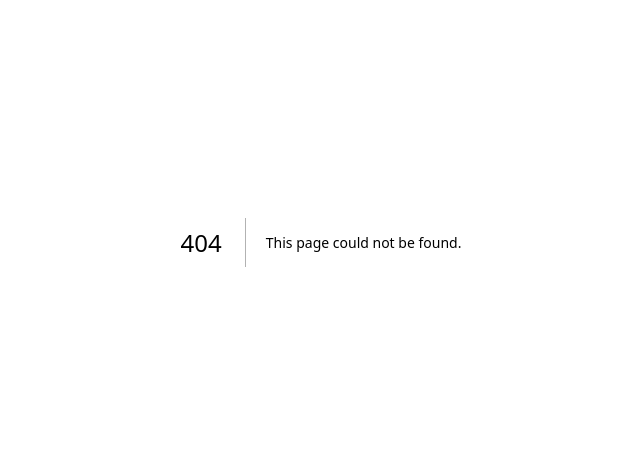
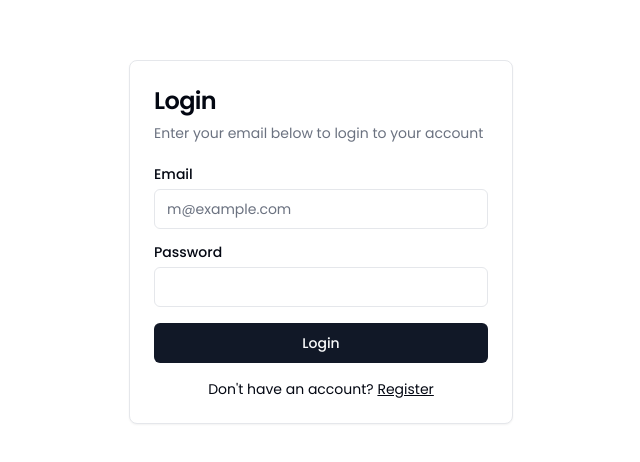
Before and after one commit to Shm-Rsuf/edu-vantage, a Next.js app: page /login in a window 1280 px wide. Before the commit this address had no page. Shown: the part 158-620 px from the top of the page, without its empty margins (319-959 px from the left). Built offline with nearby package versions, Linux system fonts and the light colour scheme.

Commit message:
next autx beta virsion and login added

```diff
--- /dev/null
+++ b/app/api/auth/[...nextauth]/route.js
@@ -0,0 +1,2 @@
+import { handlers } from "@/auth";
+export const { GET, POST } = handlers;
--- /dev/null
+++ b/app/login/_components/login-form.jsx
@@ -0,0 +1,56 @@
+import Link from "next/link";
+
+import { Button } from "@/components/ui/button";
+import {
+  Card,
+  CardContent,
+  CardDescription,
+  CardHeader,
+  CardTitle,
+} from "@/components/ui/card";
+import { Input } from "@/components/ui/input";
+import { Label } from "@/components/ui/label";
+
+export function LoginForm() {
+  return (
+    <Card className="mx-auto max-w-sm w-full">
+      <CardHeader>
+        <CardTitle className="text-2xl">Login</CardTitle>
+        <CardDescription>
+          Enter your email below to login to your account
+        </CardDescription>
+      </CardHeader>
+      <CardContent>
+        <div className="grid gap-4">
+          <div className="grid gap-2">
+            <Label htmlFor="email">Email</Label>
+            <Input
+              id="email"
+              type="email"
+              placeholder="m@example.com"
+              required
+            />
+          </div>
+          <div className="grid gap-2">
+            <div className="flex items-center">
+              <Label htmlFor="password">Password</Label>
+              {/* <Link href="#" className="ml-auto inline-block text-sm underline">
+                Forgot your password?
+              </Link> */}
+            </div>
+            <Input id="password" type="password" required />
+          </div>
+          <Button type="submit" className="w-full">
+            Login
+          </Button>
+        </div>
+        <div className="mt-4 text-center text-sm">
+          Don&apos;t have an account?{" "}
+          <Link href="register" className="underline">
+            Register
+          </Link>
+        </div>
+      </CardContent>
+    </Card>
+  );
+}
--- /dev/null
+++ b/app/login/page.jsx
@@ -0,0 +1,12 @@
+import { LoginForm } from "./_components/login-form";
+
+const LoginPage = () => {
+  return (
+    <div className="w-full flex-col h-screen flex items-center justify-center">
+      <div className="container">
+        <LoginForm />
+      </div>
+    </div>
+  );
+};
+export default LoginPage;
--- /dev/null
+++ b/auth.js
@@ -0,0 +1,43 @@
+import bcrypt from "bcryptjs";
+import NextAuth from "next-auth";
+import Credentials from "next-auth/providers/credentials";
+import { User } from "./model/user-model";
+
+export const {
+  handlers: { GET, POST },
+  signIn,
+  signOut,
+  auth,
+} = NextAuth({
+  session: {
+    strategy: "jwt",
+  },
+  providers: [
+    Credentials({
+      async authorize(credentials) {
+        if (credentials == null) return null;
+        try {
+          const user = await User.findOne({ email: credentials.email });
+          console.log(user);
+          if (user) {
+            const isMatch = await bcrypt.compare(
+              user?.password,
+              credentials?.password
+            );
+            if (isMatch) {
+              return user;
+            } else {
+              console.log("Password mismatch");
+              throw new Error("Check your password");
+            }
+          } else {
+            console.log("User not found!");
+            throw new Error("User not found!");
+          }
+        } catch (error) {
+          console.log(error);
+        }
+      },
+    }),
+  ],
+});
--- a/package.json
+++ b/package.json
@@ -30,6 +30,7 @@
     "lucide-react": "^0.429.0",
     "mongoose": "^8.5.4",
     "next": "14.2.6",
+    "next-auth": "^5.0.0-beta.21",
     "next-themes": "^0.3.0",
     "react": "^18",
     "react-day-picker": "^8.10.1",
```
Also changed, not shown: 1 other file (tests, documents, lock files or other folders).
